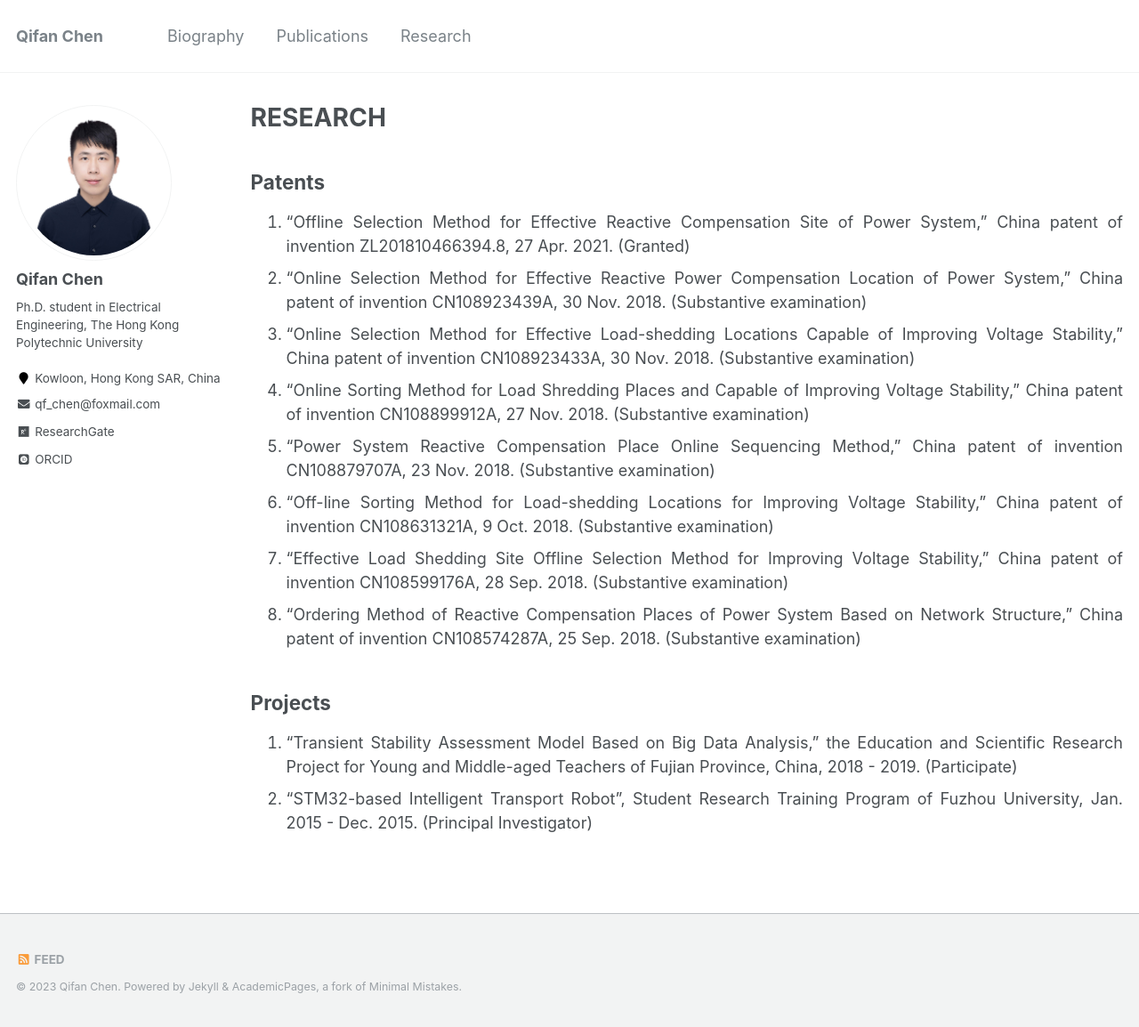
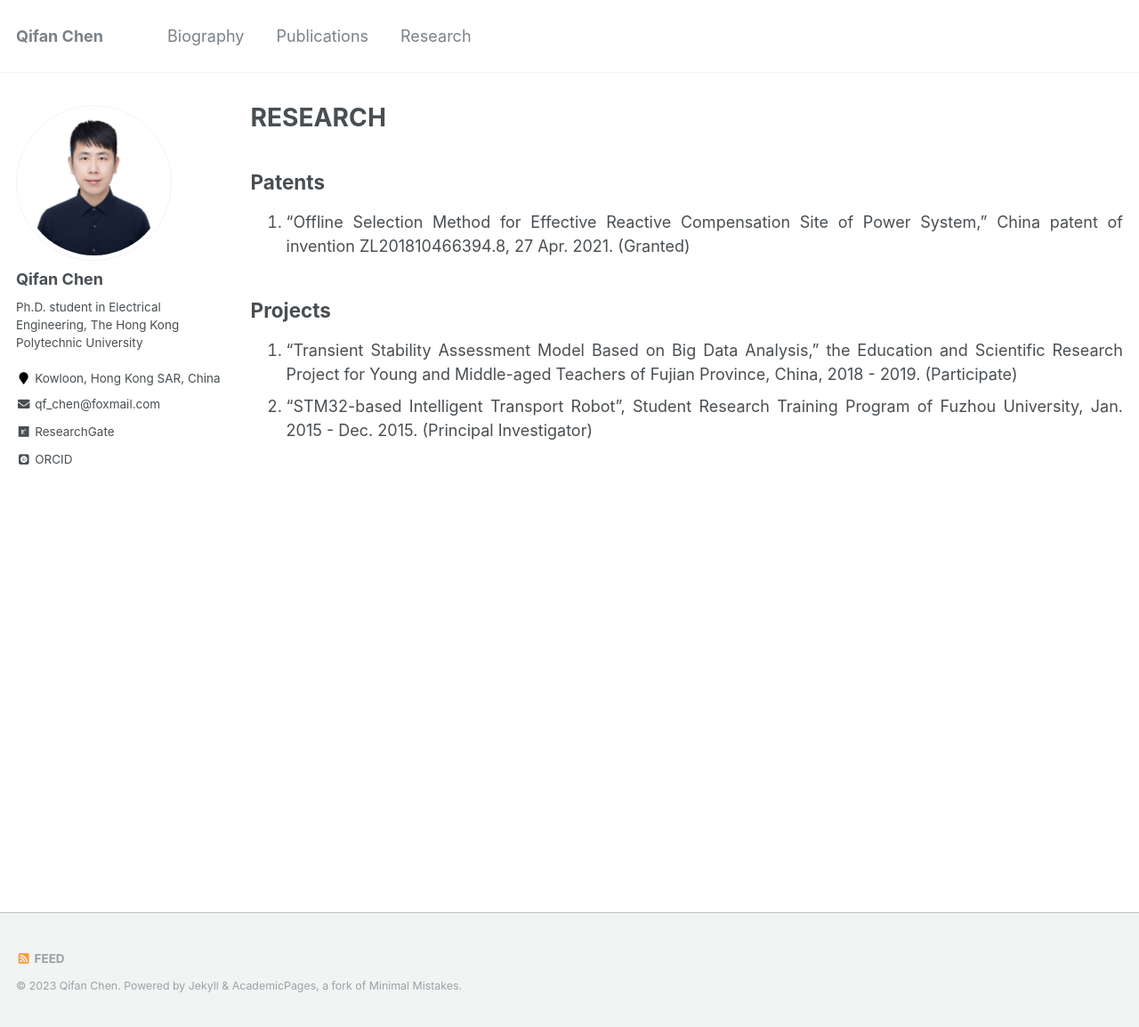
Before and after one commit to ChQf/ChQf.github.io, a Jekyll site: the page built from _pages/research.md, in a window 1280 px wide and 1154 px high. Shown: the whole window at 89% size. Built offline with Jekyll 4.4.1, drawn with Linux system fonts in a browser that asks for light colours; some web fonts are replaced.

Commit message:
update_20230621

```diff
--- a/_pages/research.md
+++ b/_pages/research.md
@@ -8,13 +8,6 @@ author_profile: true
 ## Patents
 
 1. "Offline Selection Method for Effective Reactive Compensation Site of Power System," China patent of invention ZL201810466394.8, 27 Apr. 2021. (Granted)
-1. "Online Selection Method for Effective Reactive Power Compensation Location of Power System," China patent of invention CN108923439A, 30 Nov. 2018. (Substantive examination)
-1. "Online Selection Method for Effective Load-shedding Locations Capable of Improving Voltage Stability," China patent of invention CN108923433A, 30 Nov. 2018. (Substantive examination)
-1. "Online Sorting Method for Load Shredding Places and Capable of Improving Voltage Stability," China patent of invention CN108899912A, 27 Nov. 2018. (Substantive examination)
-1. "Power System Reactive Compensation Place Online Sequencing Method," China patent of invention CN108879707A, 23 Nov. 2018. (Substantive examination)
-1. "Off-line Sorting Method for Load-shedding Locations for Improving Voltage Stability," China patent of invention CN108631321A, 9 Oct. 2018. (Substantive examination)
-1. "Effective Load Shedding Site Offline Selection Method for Improving Voltage Stability," China patent of invention CN108599176A, 28 Sep. 2018. (Substantive examination)
-1. "Ordering Method of Reactive Compensation Places of Power System Based on Network Structure," China patent of invention CN108574287A, 25 Sep. 2018. (Substantive examination)
 {: .text-justify}
 
 ## Projects
```
Also changed, not shown: _pages/about.md (+1 -0 lines), _pages/biography.md (+2 -3 lines).
